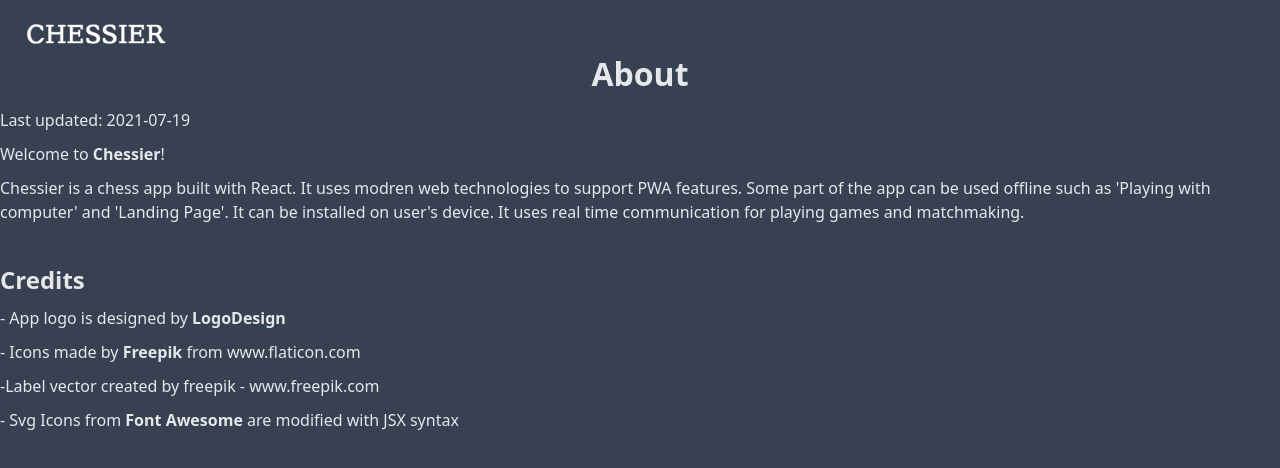
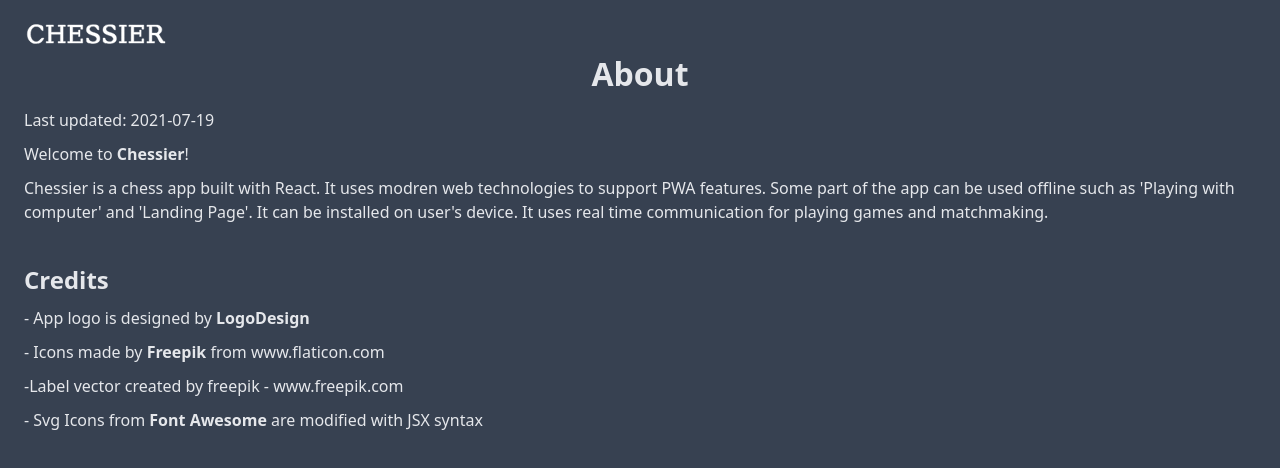
Before and after one commit to HanMoeHtet/chessier, a React (Create React App) app: page /about in a window 1280 px wide. Shown: the top 468 px of the page. Built offline with nearby package versions, Linux system fonts and the light colour scheme; no server answers; what chess.ts would draw is missing.

Commit message:
Fixed about page

```diff
--- a/src/pages/About/index.tsx
+++ b/src/pages/About/index.tsx
@@ -11,7 +11,7 @@
           <Logo width="150px" />
         </Link>
       </div>
-      <div className="container mx-auto py-10">
+      <div className="container mx-auto py-10 px-6">
         <h2 style={{ textAlign: 'center' }}>
           <b>About</b>
         </h2>
```
